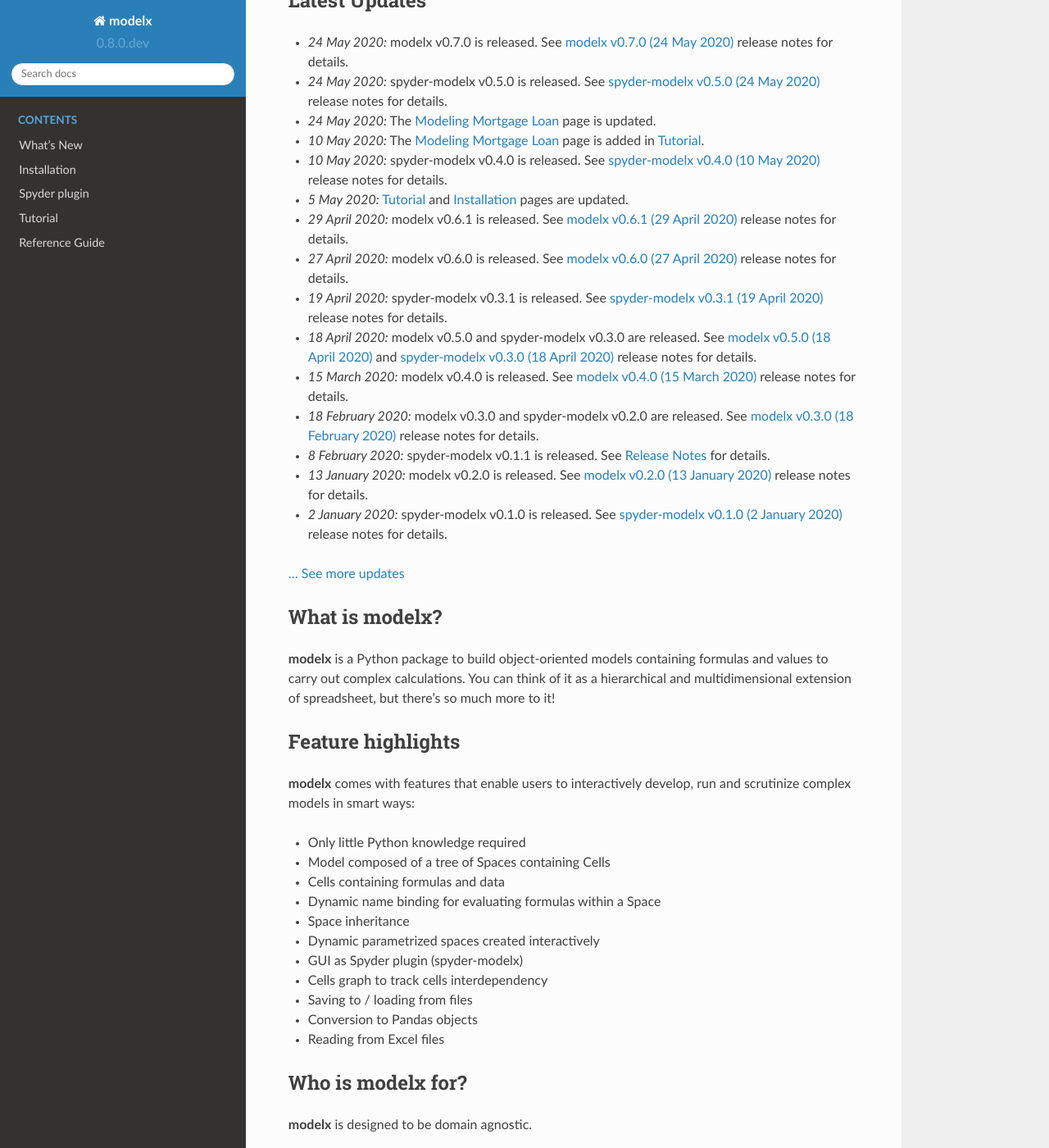
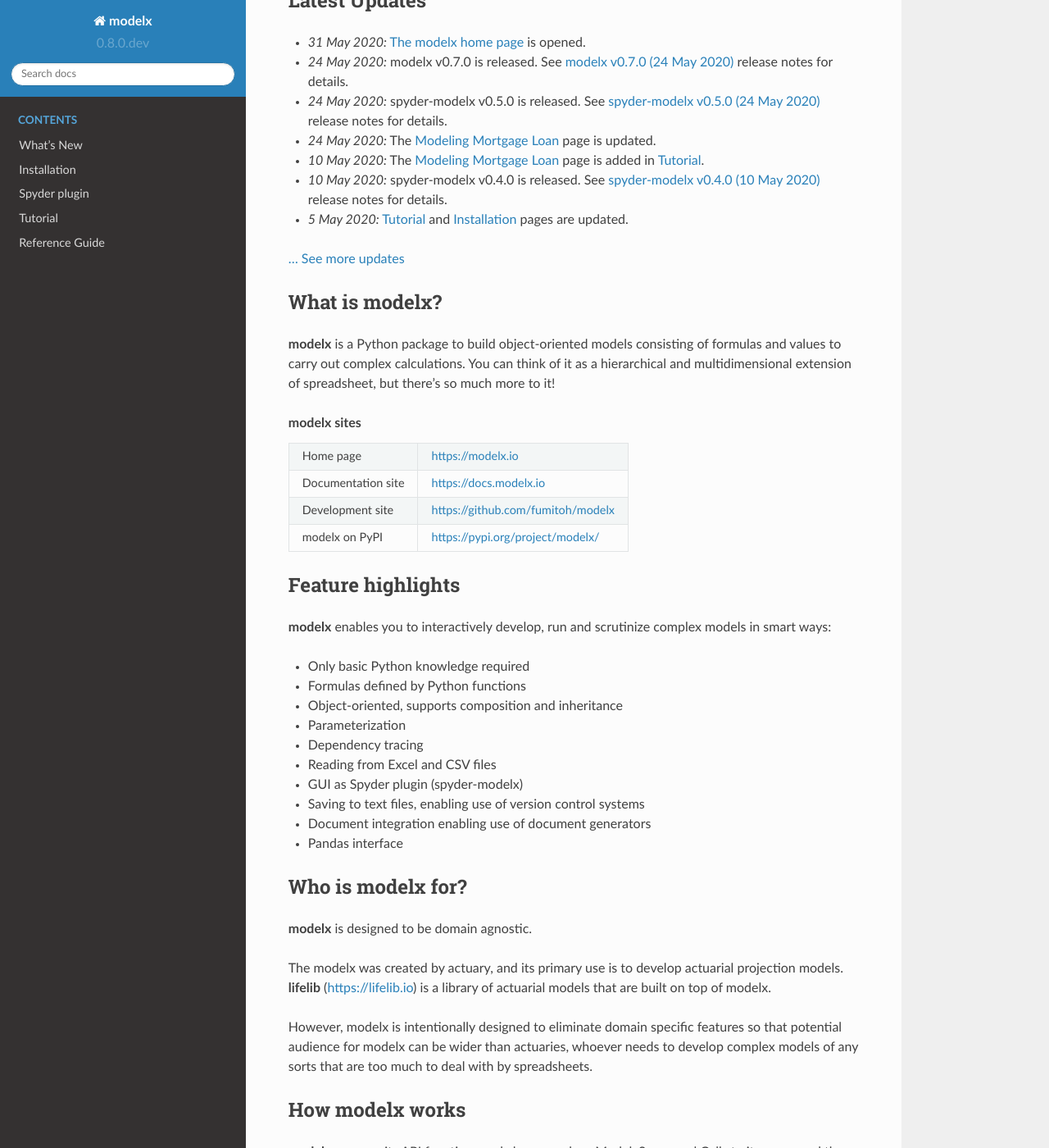
Before and after one commit to fumitoh/modelx, a Sphinx documentation site: the page built from doc/source/index.rst, in a window 1280 px wide and 1400 px high, scrolled down 882 px. Shown: the whole window at 82% size. Built offline with Sphinx 7.4.7 and the Read the Docs theme 2.0.0, drawn with Linux system fonts in a browser that asks for light colours; some of the changed text lies outside the part shown.

Commit message:
DOC: Update for modelx home page opening

```diff
--- a/README.rst
+++ b/README.rst
@@ -20,26 +20,34 @@
 What is modelx?
 ---------------
 **modelx** is a Python package to build object-oriented models
-containing formulas and values to carry out complex calculations.
+consisting of formulas and values to carry out complex calculations.
 You can think of it as a hierarchical and multidimensional extension
 of spreadsheet, but there's so much more to it!
 
+.. rubric:: modelx sites
+
+========================== ====================================
+Home page                  https://modelx.io
+Documentation site         https://docs.modelx.io
+Development site           https://github.com/fumitoh/modelx
+modelx on PyPI             https://pypi.org/project/modelx/
+========================== ====================================
+
 Feature highlights
 ------------------
-**modelx** comes with features that enable users to interactively
+**modelx** enables you to interactively
 develop, run and scrutinize complex models in smart ways:
 
-- Only little Python knowledge required
-- Model composed of a tree of Spaces containing Cells
-- Cells containing formulas and data
-- Dynamic name binding for evaluating formulas within a Space
-- Space inheritance
-- Dynamic parametrized spaces created interactively
+- Only basic Python knowledge required
+- Formulas defined by Python functions
+- Object-oriented, supports composition and inheritance
+- Parameterization
+- Dependency tracing
+- Reading from Excel and CSV files
 - GUI as Spyder plugin (spyder-modelx)
-- Cells graph to track cells interdependency
-- Saving to / loading from files
-- Conversion to Pandas objects
-- Reading from Excel files
+- Saving to text files, enabling use of version control systems
+- Document integration enabling use of document generators
+- Pandas interface
 
 Who is modelx for?
 ------------------
--- a/doc/source/index.rst
+++ b/doc/source/index.rst
@@ -3,8 +3,9 @@
    You can adapt this file completely to your liking, but it should at least
    contain the root `toctree` directive.
 
-modelx
-======
+modelx Documentation
+====================
+
 *Use Python like a spreadsheet!*
 
 .. figure:: images/spyder/MxPluginImage.png
--- a/doc/source/updates.rst
+++ b/doc/source/updates.rst
@@ -4,6 +4,8 @@
 
 .. Latest Updates Begin
 
+* *31 May 2020:*
+  `The modelx home page <https://modelx.io>`_ is opened.
 
 * *24 May 2020:*
   modelx v0.7.0 is released. See
```
Also changed, not shown: other parts of doc/source/updates.rst (+2 -2 lines).
